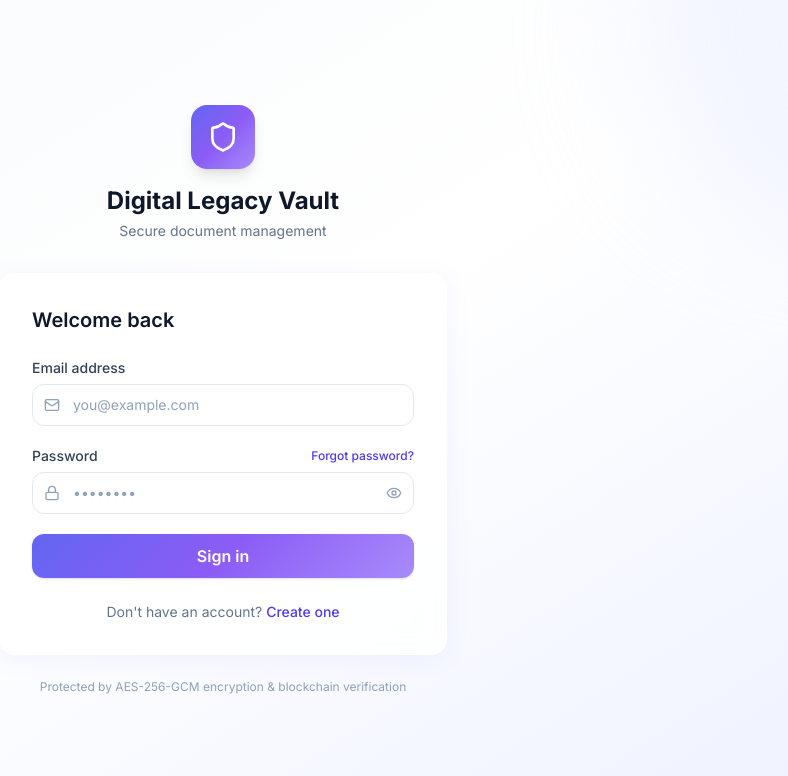
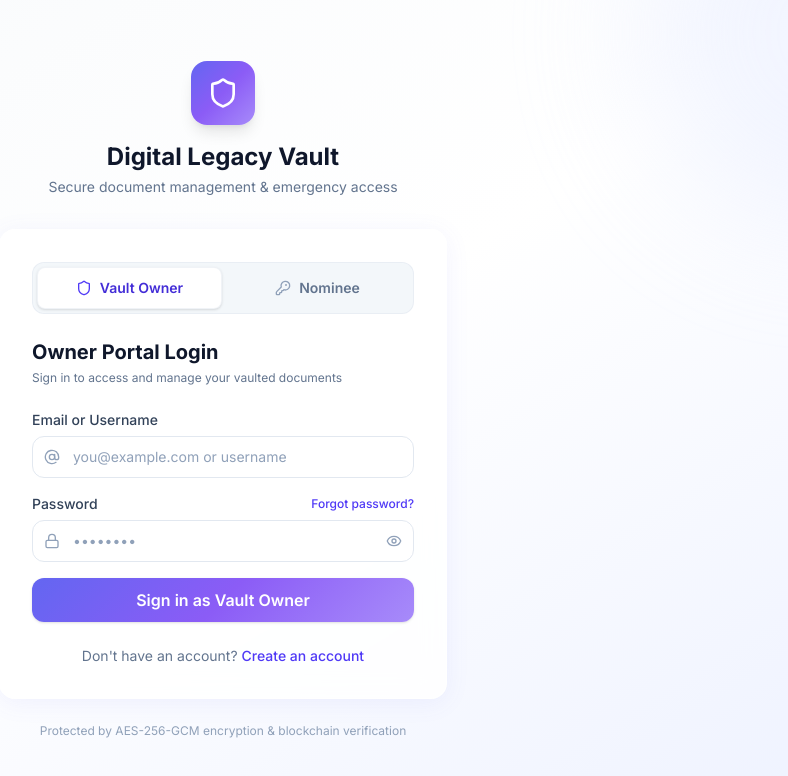
Before and after one commit to Dharani94873/Digital-Legacy-and-Emergency-Access-Vault, a Next.js app: page /auth/login in a window 1280 px wide. Shown: the top 776 px of the page, without its empty margins (417-1205 px from the left). Built offline with nearby package versions, Linux system fonts and the light colour scheme.

Commit message:
feat(auth): remove role switchers, add owner/nominee login & registration with strict role separation

```diff
--- a/app/api/auth/register/route.ts
+++ b/app/api/auth/register/route.ts
@@ -21,7 +21,7 @@ export async function POST(request: NextRequest) {
       );
     }
 
-    const { email, password, fullName, username } = parsed.data;
+    const { email, password, fullName, username, role } = parsed.data;
 
     // Check for existing email
     const existingByEmail = await User.findOne({ email }).lean();
@@ -43,13 +43,11 @@ export async function POST(request: NextRequest) {
 
     const passwordHash = await bcrypt.hash(password, 12);
 
-    // All users register as 'owner' by default.
-    // They become a nominee by redeeming a secret code from the Nominee dashboard.
     const user = await User.create({
       email,
       username: username.toLowerCase(),
       passwordHash,
-      role: 'owner',
+      role: role || 'owner',
       isActive: true,
       isSuspended: false,
     });
--- a/app/auth/login/page.tsx
+++ b/app/auth/login/page.tsx
@@ -10,7 +10,7 @@ import { signIn } from 'next-auth/react';
 import { useRouter, useSearchParams } from 'next/navigation';
 import { motion } from 'framer-motion';
 import Link from 'next/link';
-import { Eye, EyeOff, Lock, Mail, Shield, Loader2 } from 'lucide-react';
+import { Eye, EyeOff, Lock, Shield, Loader2, KeyRound, AtSign } from 'lucide-react';
 import { toast } from 'sonner';
 import { loginSchema } from '@/lib/validators';
 
@@ -20,9 +20,9 @@ function LoginForm() {
   const router       = useRouter();
   const searchParams = useSearchParams();
   const callbackUrl  = searchParams.get('callbackUrl') ?? '';
-  const token        = searchParams.get('token');
-  const [showPwd, setShowPwd] = useState(false);
-  const [loading,  setLoading]  = useState(false);
+  const [role,       setRole]       = useState<'owner' | 'nominee'>('owner');
+  const [showPwd,    setShowPwd]    = useState(false);
+  const [loading,    setLoading]    = useState(false);
 
   const { register, handleSubmit, formState: { errors } } = useForm<LoginForm>({
     resolver: zodResolver(loginSchema),
@@ -32,40 +32,24 @@ function LoginForm() {
     setLoading(true);
     try {
       const result = await signIn('credentials', {
-        email:    data.email,
-        password: data.password,
-        redirect: false,
+        email:        data.email,
+        password:     data.password,
+        expectedRole: role,
+        redirect:     false,
       });
 
       if (result?.error) {
-        toast.error('Invalid email or password. Please try again.');
+        if (result.error.includes('ROLE_MISMATCH:owner')) {
+          toast.error("This account is registered as a Vault Owner. Please switch to the 'Vault Owner' tab above.");
+        } else if (result.error.includes('ROLE_MISMATCH:nominee')) {
+          toast.error("This account is registered as a Nominee. Please switch to the 'Nominee' tab above.");
+        } else {
+          toast.error('Invalid email/username or password. Please try again.');
+        }
         return;
       }
 
-      // Redirect based on role — session will be available after sign-in
-      const res = await fetch('/api/auth/session');
-      const session = await res.json();
-      const role = session?.user?.role ?? 'owner';
-
-      // Automatically accept the nominee invitation if token is present
-      if (token && session?.user?.id) {
-        try {
-          const acceptRes = await fetch(`/api/nominees/accept?token=${token}`, {
-            method: 'POST',
-            headers: { 'Content-Type': 'application/json' },
-            body: JSON.stringify({ userId: session.user.id }),
-          });
-          const acceptJson = await acceptRes.json();
-          if (acceptJson.success) {
-            toast.success('Nominee invitation accepted!');
-          } else {
-            toast.error(acceptJson.error ?? 'Failed to accept nominee invitation');
-          }
-        } catch (e) {
-          console.error('[Login accept invitation failed]', e);
-        }
-      }
-
+      toast.success(`Welcome back! Logging in as ${role === 'owner' ? 'Vault Owner' : 'Nominee'}…`);
       router.push(callbackUrl || `/${role}/dashboard`);
       router.refresh();
     } catch {
@@ -100,27 +84,64 @@ function LoginForm() {
             <Shield className="w-8 h-8 text-white" />
           </motion.div>
           <h1 className="text-2xl font-bold text-slate-900">Digital Legacy Vault</h1>
-          <p className="text-slate-500 mt-1 text-sm">Secure document management</p>
+          <p className="text-slate-500 mt-1 text-sm">Secure document management &amp; emergency access</p>
         </div>
 
         {/* Card */}
         <div className="glass-card rounded-2xl p-8">
-          <h2 className="text-xl font-semibold text-slate-900 mb-6">Welcome back</h2>
+          {/* Role Switcher Tabs */}
+          <div className="bg-slate-100/80 p-1 rounded-xl flex gap-1 mb-6 border border-slate-200/60">
+            <button
+              type="button"
+              onClick={() => setRole('owner')}
+              className={`flex-1 flex items-center justify-center gap-2 py-2.5 rounded-lg text-sm font-semibold transition-all ${
+                role === 'owner'
+                  ? 'bg-white text-indigo-700 shadow-sm border border-slate-200/50'
+                  : 'text-slate-500 hover:text-slate-900'
+              }`}
+            >
+              <Shield className={`w-4 h-4 ${role === 'owner' ? 'text-indigo-600' : 'text-slate-400'}`} />
+              Vault Owner
+            </button>
+            <button
+              type="button"
+              onClick={() => setRole('nominee')}
+              className={`flex-1 flex items-center justify-center gap-2 py-2.5 rounded-lg text-sm font-semibold transition-all ${
+                role === 'nominee'
+                  ? 'bg-white text-sky-700 shadow-sm border border-slate-200/50'
+                  : 'text-slate-500 hover:text-slate-900'
+              }`}
+            >
+              <KeyRound className={`w-4 h-4 ${role === 'nominee' ? 'text-sky-600' : 'text-slate-400'}`} />
+              Nominee
+            </button>
+          </div>
 
-          <form onSubmit={handleSubmit(onSubmit)} className="space-y-5" noValidate>
-            {/* Email */}
+          <div className="mb-6">
+            <h2 className="text-xl font-bold text-slate-900">
+              {role === 'owner' ? 'Owner Portal Login' : 'Nominee Portal Login'}
+            </h2>
+            <p className="text-xs text-slate-500 mt-1">
+              {role === 'owner'
+                ? 'Sign in to access and manage your vaulted documents'
+                : 'Sign in to access your designated emergency vaults'}
+            </p>
+          </div>
+
+          <form onSubmit={handleSubmit(onSubmit)} className="space-y-4" noValidate>
+            {/* Email or Username */}
             <div>
               <label htmlFor="email" className="block text-sm font-medium text-slate-700 mb-1.5">
-                Email address
+                Email or Username
               </label>
               <div className="relative">
-                <Mail className="absolute left-3 top-1/2 -translate-y-1/2 w-4 h-4 text-slate-400" />
+                <AtSign className="absolute left-3 top-1/2 -translate-y-1/2 w-4 h-4 text-slate-400" />
                 <input
                   id="email"
-                  type="email"
-                  autoComplete="email"
+                  type="text"
+                  autoComplete="username email"
                   {...register('email')}
-                  placeholder="you@example.com"
+                  placeholder="you@example.com or username"
                   className="w-full pl-10 pr-4 py-2.5 rounded-xl border border-slate-200 bg-white text-slate-900 text-sm placeholder-slate-400
                              focus:outline-none focus:ring-2 focus:ring-indigo-500 focus:border-transparent transition-all"
                 />
@@ -171,9 +192,11 @@ function LoginForm() {
               id="login-submit"
               type="submit"
               disabled={loading}
-              className="w-full vault-gradient text-white font-semibold py-2.5 rounded-xl shadow-sm hover:shadow-md
+              className={`w-full text-white font-semibold py-2.5 rounded-xl shadow-sm hover:shadow-md
                          hover:opacity-90 active:scale-[0.98] transition-all duration-150 disabled:opacity-70 disabled:cursor-not-allowed
-                         flex items-center justify-center gap-2 mt-2"
+                         flex items-center justify-center gap-2 mt-2 ${
+                           role === 'owner' ? 'vault-gradient' : 'bg-gradient-to-r from-sky-500 to-blue-600'
+                         }`}
             >
               {loading ? (
                 <>
@@ -181,15 +204,15 @@ function LoginForm() {
                   Signing in…
                 </>
               ) : (
-                'Sign in'
+                `Sign in as ${role === 'owner' ? 'Vault Owner' : 'Nominee'}`
               )}
             </button>
           </form>
 
           <p className="text-center text-sm text-slate-500 mt-6">
             Don&apos;t have an account?{' '}
-            <Link href="/auth/register" className="text-indigo-600 hover:text-indigo-700 font-medium">
-              Create one
+            <Link href={`/auth/register?role=${role}`} className="text-indigo-600 hover:text-indigo-700 font-medium">
+              Create an account
             </Link>
           </p>
         </div>
--- a/app/auth/register/page.tsx
+++ b/app/auth/register/page.tsx
@@ -6,10 +6,10 @@ import { useForm } from 'react-hook-form';
 import { zodResolver } from '@hookform/resolvers/zod';
 import { z } from 'zod';
 import { signIn } from 'next-auth/react';
-import { useRouter } from 'next/navigation';
+import { useRouter, useSearchParams } from 'next/navigation';
 import { motion } from 'framer-motion';
 import Link from 'next/link';
-import { Eye, EyeOff, Lock, Mail, User, Shield, Loader2, AtSign } from 'lucide-react';
+import { Eye, EyeOff, Lock, Mail, User, Shield, Loader2, AtSign, KeyRound } from 'lucide-react';
 import { toast } from 'sonner';
 import { registerSchema } from '@/lib/validators';
 
@@ -17,12 +17,18 @@ type RegisterForm = z.infer<typeof registerSchema>;
 
 function RegisterForm() {
   const router        = useRouter();
+  const searchParams  = useSearchParams();
+  const initialRole   = searchParams.get('role') === 'nominee' ? 'nominee' : 'owner';
+  const [selectedRole, setSelectedRole] = useState<'owner' | 'nominee'>(initialRole);
   const [showPwd,     setShowPwd]     = useState(false);
   const [showConfirm, setShowConfirm] = useState(false);
   const [loading,     setLoading]     = useState(false);
 
-  const { register, handleSubmit, formState: { errors } } = useForm<RegisterForm>({
+  const { register, handleSubmit, setValue, formState: { errors } } = useForm<RegisterForm>({
     resolver: zodResolver(registerSchema),
+    defaultValues: {
+      role: initialRole,
+    },
   });
 
   const onSubmit = async (data: RegisterForm) => {
@@ -31,7 +37,7 @@ function RegisterForm() {
       const res  = await fetch('/api/auth/register', {
         method:  'POST',
         headers: { 'Content-Type': 'application/json' },
-        body:    JSON.stringify(data),
+        body:    JSON.stringify({ ...data, role: selectedRole }),
       });
       const json = await res.json();
 
@@ -40,12 +46,13 @@ function RegisterForm() {
         return;
       }
 
-      toast.success('Account created! Signing you in…');
+      toast.success(`Account created as ${selectedRole === 'owner' ? 'Vault Owner' : 'Nominee'}! Signing you in…`);
 
       const loginRes = await signIn('credentials', {
-        email:    data.email,
-        password: data.password,
-        redirect: false,
+        email:        data.email,
+        password:     data.password,
+        expectedRole: selectedRole,
+        redirect:     false,
       });
 
       if (loginRes?.error) {
@@ -53,10 +60,7 @@ function RegisterForm() {
         return;
       }
 
-      const sessionRes = await fetch('/api/auth/session');
-      const session    = await sessionRes.json();
-      const role       = session?.user?.role ?? 'owner';
-      router.push(`/${role}/dashboard`);
+      router.push(`/${selectedRole}/dashboard`);
       router.refresh();
     } catch {
       toast.error('Something went wrong. Please try again.');
@@ -102,6 +106,45 @@ function RegisterForm() {
           <h2 className="text-xl font-semibold text-slate-900 mb-6">Create your account</h2>
 
           <form onSubmit={handleSubmit(onSubmit)} className="space-y-4" noValidate>
+
+            {/* Account Role Selector */}
+            <div className="mb-2">
+              <label className="block text-sm font-medium text-slate-700 mb-2">
+                I am registering as:
+              </label>
+              <div className="grid grid-cols-2 gap-3">
+                <button
+                  type="button"
+                  onClick={() => { setSelectedRole('owner'); setValue('role', 'owner'); }}
+                  className={`p-3.5 rounded-xl border text-left transition-all ${
+                    selectedRole === 'owner'
+                      ? 'border-indigo-600 bg-indigo-50/70 ring-2 ring-indigo-500/20'
+                      : 'border-slate-200 hover:border-slate-300 bg-white'
+                  }`}
+                >
+                  <div className="flex items-center gap-2 mb-1">
+                    <Shield className={`w-4 h-4 ${selectedRole === 'owner' ? 'text-indigo-600' : 'text-slate-400'}`} />
+                    <span className="text-sm font-bold text-slate-900">Vault Owner</span>
+                  </div>
+                  <p className="text-xs text-slate-500 leading-tight">Store, encrypt &amp; control my documents</p>
+                </button>
+                <button
+                  type="button"
+                  onClick={() => { setSelectedRole('nominee'); setValue('role', 'nominee'); }}
+                  className={`p-3.5 rounded-xl border text-left transition-all ${
+                    selectedRole === 'nominee'
+                      ? 'border-sky-600 bg-sky-50/70 ring-2 ring-sky-500/20'
+                      : 'border-slate-200 hover:border-slate-300 bg-white'
+                  }`}
+                >
+                  <div className="flex items-center gap-2 mb-1">
+                    <KeyRound className={`w-4 h-4 ${selectedRole === 'nominee' ? 'text-sky-600' : 'text-slate-400'}`} />
+                    <span className="text-sm font-bold text-slate-900">Nominee</span>
+                  </div>
+                  <p className="text-xs text-slate-500 leading-tight">Access vaults with an owner&apos;s secret code</p>
+                </button>
+              </div>
+            </div>
 
             {/* Full Name */}
             <InputWrapper error={errors.fullName?.message}>
@@ -213,14 +256,16 @@ function RegisterForm() {
               id="register-submit"
               type="submit"
               disabled={loading}
-              className="w-full vault-gradient text-white font-semibold py-2.5 rounded-xl shadow-sm hover:shadow-md
+              className={`w-full text-white font-semibold py-2.5 rounded-xl shadow-sm hover:shadow-md
                          hover:opacity-90 active:scale-[0.98] transition-all duration-150 disabled:opacity-70 disabled:cursor-not-allowed
-                         flex items-center justify-center gap-2 mt-2"
+                         flex items-center justify-center gap-2 mt-2 ${
+                           selectedRole === 'owner' ? 'vault-gradient' : 'bg-gradient-to-r from-sky-500 to-blue-600'
+                         }`}
             >
               {loading ? (
                 <><Loader2 className="w-4 h-4 animate-spin" /> Creating account…</>
               ) : (
-                'Create Account'
+                `Create ${selectedRole === 'owner' ? 'Vault Owner' : 'Nominee'} Account`
               )}
             </button>
           </form>
--- a/auth.config.ts
+++ b/auth.config.ts
@@ -39,15 +39,22 @@ export const authConfig: NextAuthConfig = {
       // Protect /owner/* routes
       const role = (auth?.user as { role?: string })?.role;
 
+      // Protect /owner/* routes — only owners and admins
       if (nextUrl.pathname.startsWith('/owner')) {
         if (!isLoggedIn) return Response.redirect(new URL('/auth/login', nextUrl));
-        if (role !== 'owner' && role !== 'nominee') return Response.redirect(new URL('/unauthorized', nextUrl));
+        if (role !== 'owner' && role !== 'admin') {
+          if (role === 'nominee') return Response.redirect(new URL('/nominee/dashboard', nextUrl));
+          return Response.redirect(new URL('/unauthorized', nextUrl));
+        }
       }
 
-      // Protect /nominee/* routes
+      // Protect /nominee/* routes — only nominees and admins
       if (nextUrl.pathname.startsWith('/nominee')) {
         if (!isLoggedIn) return Response.redirect(new URL('/auth/login', nextUrl));
-        if (role !== 'nominee' && role !== 'owner') return Response.redirect(new URL('/unauthorized', nextUrl));
+        if (role !== 'nominee' && role !== 'admin') {
+          if (role === 'owner') return Response.redirect(new URL('/owner/dashboard', nextUrl));
+          return Response.redirect(new URL('/unauthorized', nextUrl));
+        }
       }
 
       // Protect /admin/* routes
--- a/components/shared/NomineeSidebar.tsx
+++ b/components/shared/NomineeSidebar.tsx
@@ -36,14 +36,6 @@ export default function NomineeSidebar({ user }: Props) {
         </div>
       </div>
 
-      {/* Mode Switcher */}
-      <div className="px-4 py-2 border-b border-slate-50 bg-slate-50/50">
-        <Link href="/owner/dashboard">
-          <div className="flex items-center justify-center gap-1.5 px-3 py-1.5 rounded-lg border border-slate-200 text-xs font-semibold text-slate-600 hover:text-sky-600 hover:bg-white hover:border-sky-200 transition-all cursor-pointer">
-            Switch to Owner View
-          </div>
-        </Link>
-      </div>
       <nav className="flex-1 px-3 py-4 space-y-0.5">
         {navItems.map(({ href, label, icon: Icon }) => {
           const active = pathname === href || pathname.startsWith(href + '/');
--- a/components/shared/OwnerSidebar.tsx
+++ b/components/shared/OwnerSidebar.tsx
@@ -41,15 +41,6 @@ export default function OwnerSidebar({ user }: Props) {
           <p className="text-sm font-bold text-slate-900 truncate">Digital Legacy</p>
           <p className="text-xs text-indigo-600 font-medium">Vault Owner</p>
         </div>
-      </div>
-
-      {/* Mode Switcher */}
-      <div className="px-4 py-2 border-b border-slate-50 bg-slate-50/50">
-        <Link href="/nominee/dashboard">
-          <div className="flex items-center justify-center gap-1.5 px-3 py-1.5 rounded-lg border border-slate-200 text-xs font-semibold text-slate-600 hover:text-indigo-600 hover:bg-white hover:border-indigo-200 transition-all cursor-pointer">
-            Switch to Nominee View
-          </div>
-        </Link>
       </div>
 
       {/* Navigation */}
--- a/lib/auth.ts
+++ b/lib/auth.ts
@@ -18,16 +18,22 @@ export const { handlers, auth, signIn, signOut } = NextAuth({
     CredentialsProvider({
       name: 'credentials',
       credentials: {
-        email:    { label: 'Email',    type: 'email' },
-        password: { label: 'Password', type: 'password' },
+        email:        { label: 'Email or Username', type: 'text' },
+        password:     { label: 'Password',          type: 'password' },
+        expectedRole: { label: 'Role',              type: 'text' },
       },
       async authorize(credentials) {
         if (!credentials?.email || !credentials?.password) return null;
 
         await connectToDatabase();
 
+        const identifier = (credentials.email as string).trim().toLowerCase();
+
         const user = await User.findOne({
-          email:       credentials.email,
+          $or: [
+            { email: identifier },
+            { username: identifier },
+          ],
           isActive:    true,
           isSuspended: false,
         }).lean();
@@ -40,13 +46,19 @@ export const { handlers, auth, signIn, signOut } = NextAuth({
         );
         if (!isValid) return null;
 
+        // Verify role matches selected portal (admin can log in anywhere)
+        const expectedRole = credentials.expectedRole as string | undefined;
+        if (expectedRole && user.role !== 'admin' && user.role !== expectedRole) {
+          throw new Error(`ROLE_MISMATCH:${user.role}`);
+        }
+
         const profile = await Profile.findOne({ userId: user._id.toString() }).lean();
 
         return {
           id:    user._id.toString(),
           email: user.email,
           role:  user.role as UserRole,
-          name:  profile?.fullName ?? user.email,
+          name:  profile?.fullName ?? user.username ?? user.email,
           image: profile?.avatarUrl ?? null,
         };
       },
--- a/lib/validators/index.ts
+++ b/lib/validators/index.ts
@@ -4,8 +4,9 @@ import { z } from 'zod';
 // Auth
 // ──────────────────────────────────────────────────────────
 export const loginSchema = z.object({
-  email:    z.string().email('Invalid email address'),
-  password: z.string().min(8, 'Password must be at least 8 characters'),
+  email:        z.string().min(1, 'Email or username is required'),
+  password:     z.string().min(1, 'Password is required'),
+  expectedRole: z.enum(['owner', 'nominee']).optional(),
 });
 
 export const registerSchema = z.object({
@@ -13,6 +14,7 @@ export const registerSchema = z.object({
   username: z.string().min(3, 'Username must be at least 3 characters').max(30)
     .regex(/^[a-z0-9_]+$/, 'Username can only contain lowercase letters, numbers, and underscores'),
   email:    z.string().email('Invalid email address'),
+  role:     z.enum(['owner', 'nominee']),
   password: z
     .string()
     .min(8, 'Password must be at least 8 characters')
```
